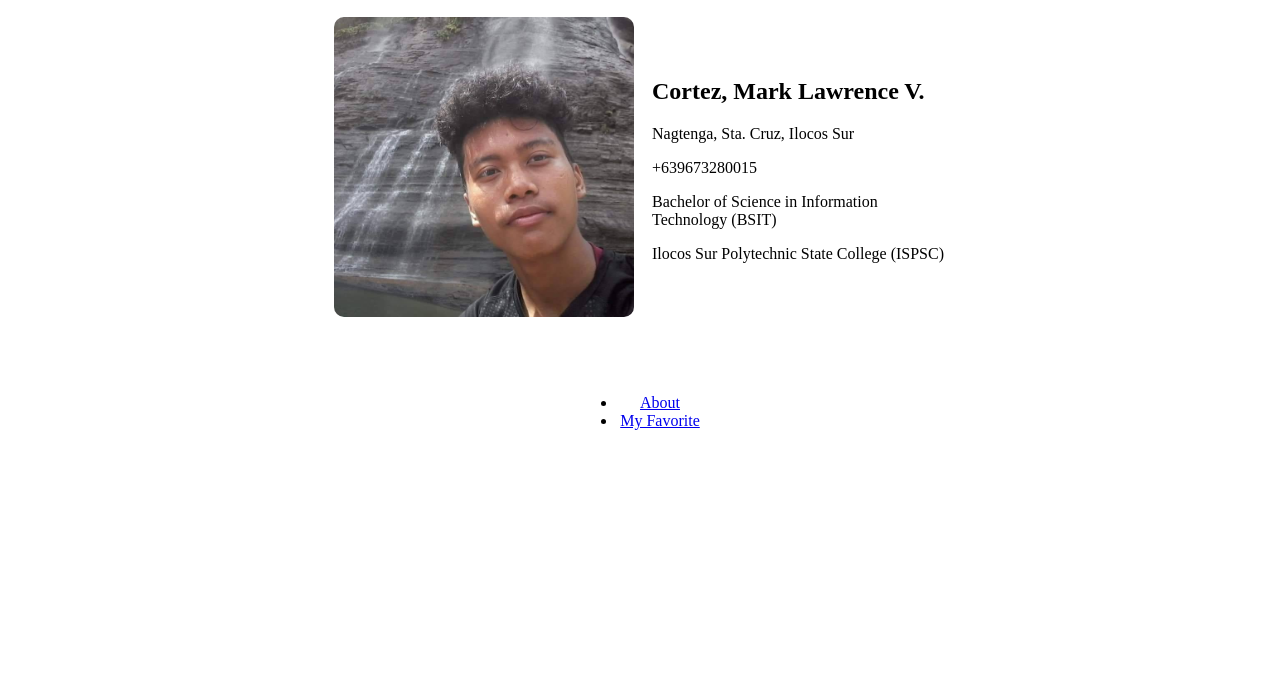
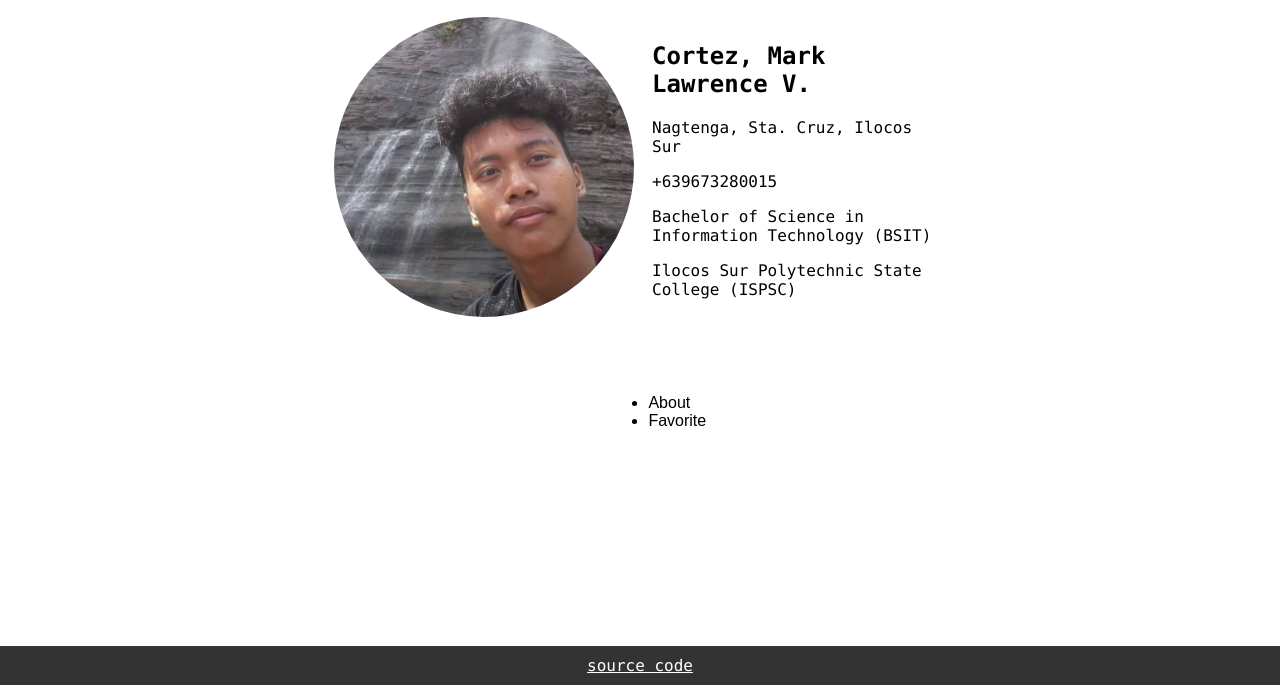
Before and after one commit to lolenseu/lolenseu.github.io, a plain HTML site: page index.html in a window 1280 px wide. Shown: the part 115-800 px from the top of the page. Drawn offline with Linux system fonts and the light colour scheme.

Commit message:
Add files via upload

```diff
--- a/index.html
+++ b/index.html
@@ -8,6 +8,7 @@
 		h1 {
 			margin-top: 5%;
 			text-align: center;
+			font-family: Arial, Helvetica, sans-serif;
 		}
 		table {
 			margin-left: auto;
@@ -21,17 +22,43 @@
     	.profile-img {
     		width: 300px;
     		height: 300px;
-    		border-radius: 10px;
+    		border-radius: 200px;
+    		transition-duration: .3s;
+    	}
+    	.profile-img:hover {
+    		width: 300px;
+    		height: 300px;
+    		border-radius: 20px;
+    		transition-duration: .1s;
     	}
     	table h2, p{
     		text-align: left;
+    		font-family: "Lucida Console", "Courier New", monospace;
     	}
     	div {
     		margin-top: 5%;
-    		width: 10%;
+    		width: 5%;
     		margin-left: auto;
 	      	margin-right: auto;
       		text-align: center;
+    	}
+    	div a {
+    		color: black;
+    		text-decoration: none;
+    		font-family: Arial, Helvetica, sans-serif;
+    	}
+    	fotter {
+    		background-color: #333;
+            text-align: center;
+            padding: 10px 0;
+            position: fixed;
+            left: 0;
+            bottom: 0;
+            width: 100%;
+    	}
+    	fotter a {
+    		color: white;
+    		font-family: "Lucida Console", "Courier New", monospace;
     	}
 	</style>
 </head>
@@ -55,8 +82,11 @@
 	<div>
 		<ul>
 			<li><a href="index2.html">About</a></li>
-			<li><a href="index3.html">My Favorite</a></li>
+			<li><a href="index3.html">Favorite</a></li>
 		</ul>
 	</div>
+	<fotter>
+		<a href="https://raw.githubusercontent.com/lolenseu/lolenseu.github.io/refs/heads/main/index.html">source code</a>
+	</fotter>
 </body>
 </html>
```
Also changed, not shown: index2.html (+25 -3 lines), index3.html (+24 -2 lines).
